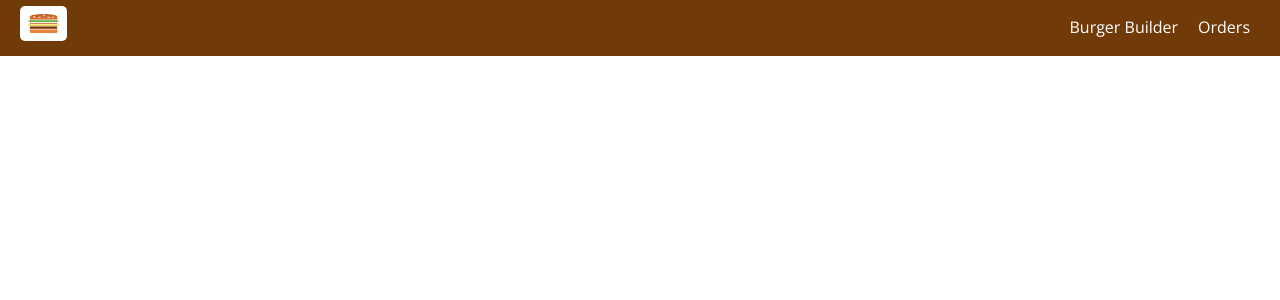
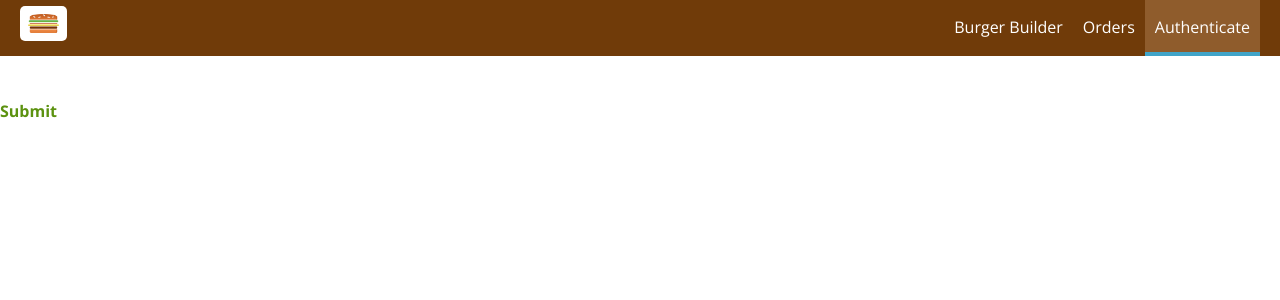
Before and after one commit to Rterrell25/Burger-Builder, a React (Create React App) app: page /auth in a window 1280 px wide. Shown: the top 300 px of the page. Built offline with nearby package versions, Linux system fonts and the light colour scheme.

Commit message:
set up routing to the authentication page

```diff
--- a/src/App.js
+++ b/src/App.js
@@ -4,6 +4,7 @@ import Layout from "./components/Layout/Layout";
 import BurgerBuilder from "./containers/BurgerBuilder/BurgerBuilder";
 import Checkout from "./containers/Checkout/Checkout";
 import Orders from "./containers/Orders/Orders";
+import Auth from "./containers/Auth/Auth";
 
 export default class App extends Component {
   render() {
@@ -13,6 +14,7 @@ export default class App extends Component {
           <Switch>
             <Route path="/checkout" component={Checkout} />
             <Route path="/orders" component={Orders} />
+            <Route path="/auth" component={Auth} />
             <Route path="/" exact component={BurgerBuilder} />
           </Switch>
         </Layout>
--- a/src/components/Navigation/NavigationItems/NavigationItems.js
+++ b/src/components/Navigation/NavigationItems/NavigationItems.js
@@ -9,6 +9,7 @@ export default function NavigationItems() {
         Burger Builder
       </NavigationItem>
       <NavigationItem link="/orders">Orders</NavigationItem>
+      <NavigationItem link="/auth">Authenticate</NavigationItem>
     </ul>
   );
 }
--- a/src/containers/Auth/Auth.js
+++ b/src/containers/Auth/Auth.js
@@ -36,9 +36,9 @@ export default class Auth extends Component {
     }
   };
   render() {
-    const fromElementsArray = [];
+    const formElementsArray = [];
     for (let key in this.state.orderForm) {
-      fromElementsArray.push({
+      formElementsArray.push({
         id: key,
         config: this.state.orderForm[key]
       });
```
